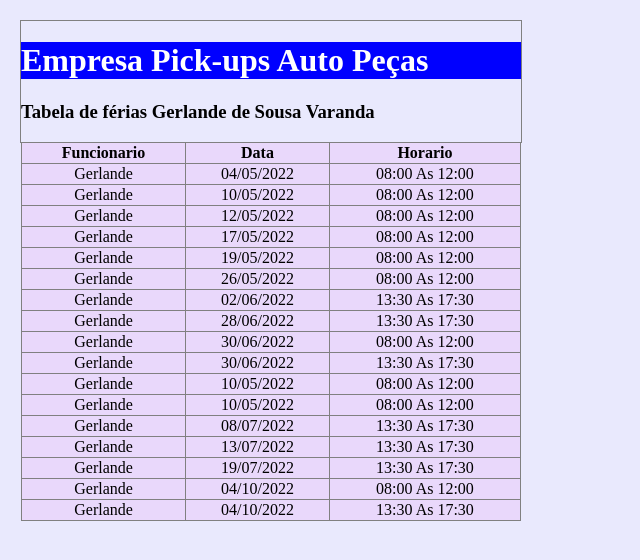
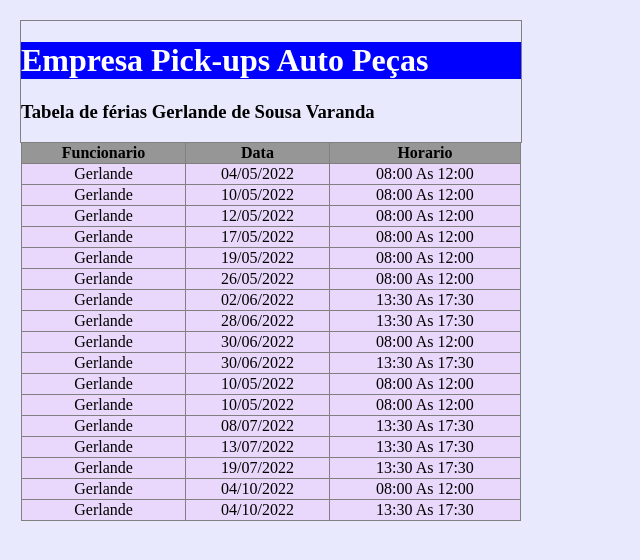
Before and after one commit to GerlandeSousaVaranda/ferias, a plain HTML site: page index.html in a window 1280 px wide. In both pictures the pointer is over the element 271 px from the left and 152 px from the top of the page. Shown: the whole page, without its empty margins (0-640 px from the left). Drawn offline with Linux system fonts and the light colour scheme.

Commit message:
update tabela
update tabela

```diff
--- a/index.html
+++ b/index.html
@@ -26,6 +26,10 @@
 			background-color: blue;
 			color: white;
 
+		}
+
+		tr:hover{
+			background-color: rgb(150, 150, 150);
 		}
 
 	</style>
```
